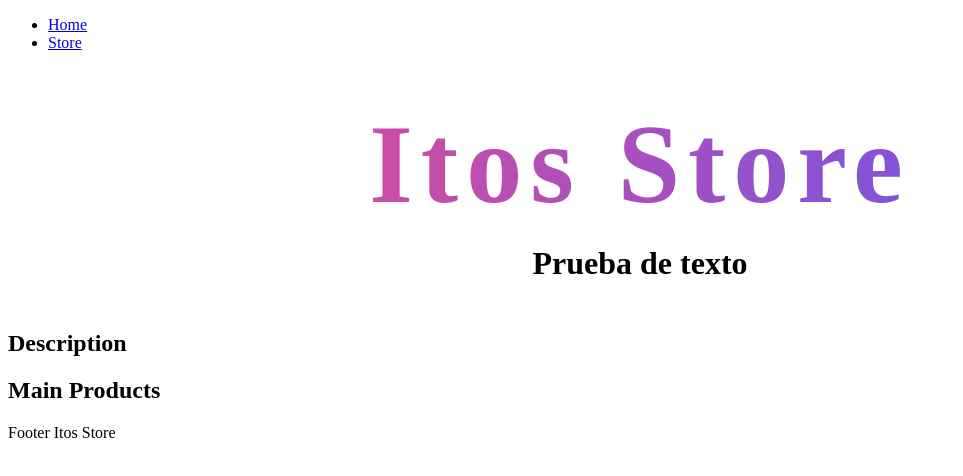
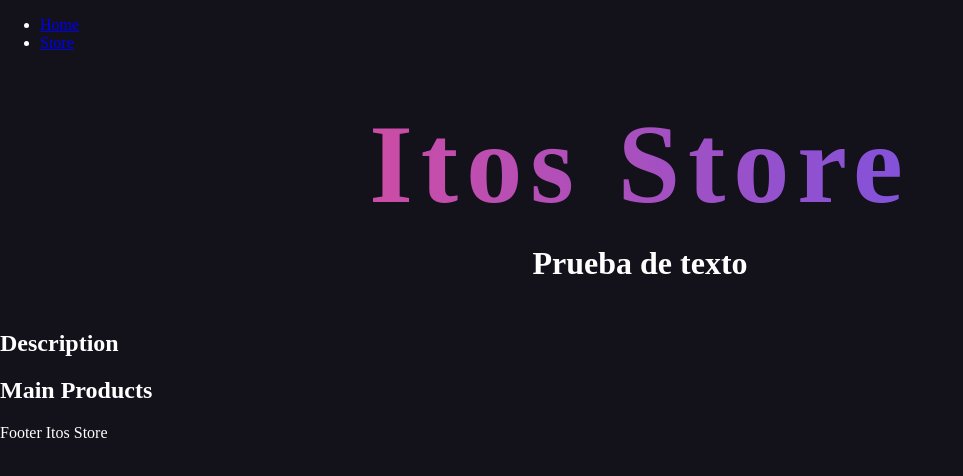
Before and after one commit to gomezmendozacarlos/nextjs-store, a Next.js app: page / in a window 1280 px wide. Shown: the top 476 px of the page, without its empty margins (0-963 px from the left). Built offline with nearby package versions, Linux system fonts and the light colour scheme.

Commit message:
Add global sass styles

```diff
--- a/src/app/layout.tsx
+++ b/src/app/layout.tsx
@@ -1,6 +1,7 @@
 import { Geist, Geist_Mono } from "next/font/google";
 import Header from "../components/shared/Header";
 import Footer from "../components/shared/Footer";
+import "app/sass/globals.sass";
 
 const geistSans = Geist({
   variable: "--font-geist-sans",
--- a/src/sass/_variables.sass
+++ b/src/sass/_variables.sass
@@ -1 +1,6 @@
-$color-primary: #3498db
+$color-primary: #13111a
+$color-secondary: #e4e1f6
+$border-color: #302c3f
+$text-color: #fff
+$gradient: linear-gradient(270deg, #4f56ff, #ff4980)
+$main-contrast: #ff4980
--- /dev/null
+++ b/src/sass/globals.sass
@@ -0,0 +1,7 @@
+@import "variables.sass"
+
+body
+  margin: 0
+  padding: 0
+  background: $color-primary
+  color: $text-color
```
